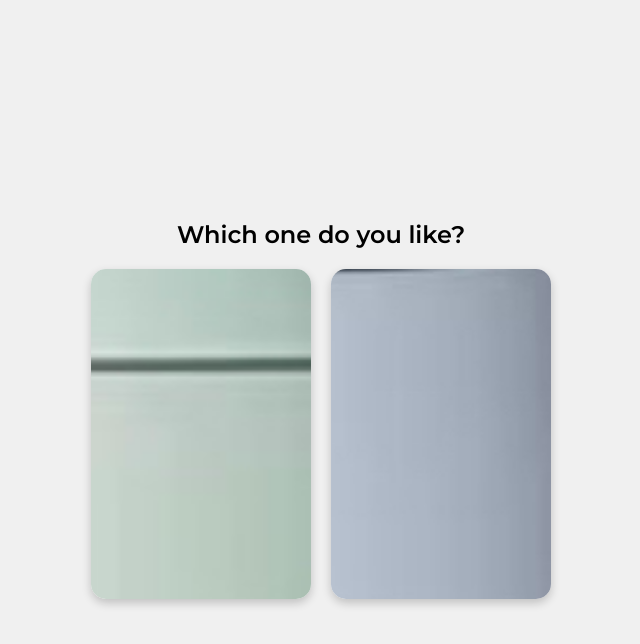
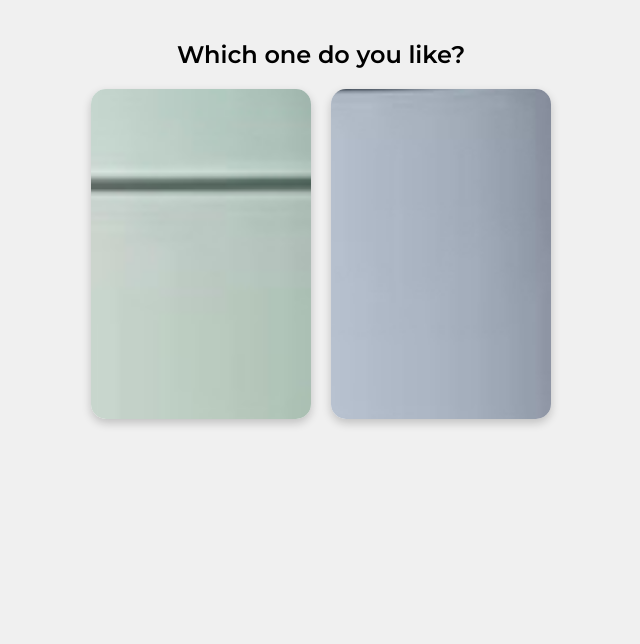
Before and after one commit to tanutchak/Thisorthat, a plain HTML site: page index.html in a window 1280 px wide. Shown: the whole page, without its empty margins (319-959 px from the left). Drawn offline with Linux system fonts and the light colour scheme.

Commit message:
Update index.html

```diff
--- a/index.html
+++ b/index.html
@@ -11,8 +11,9 @@
       display: flex;
       flex-direction: column;
       align-items: center;
-      justify-content: center;
+      justify-content: flex-start;
       min-height: 100vh;
+      padding: 20px;
       margin: 0;
       background: #f0f0f0;
     }
@@ -28,6 +29,7 @@
       gap: 20px;
       flex-wrap: wrap;
       justify-content: center;
+      margin-bottom: 20px;
     }
 
     .image-card {
@@ -40,8 +42,13 @@
       box-shadow: 0 4px 10px rgba(0,0,0,0.2);
       background: #fff;
       touch-action: pan-y;
-      transition: transform 0.2s ease;
+      transition: transform 0.2s ease, box-shadow 0.2s ease;
       cursor: pointer;
+    }
+
+    .image-card:hover {
+      transform: scale(1.03);
+      box-shadow: 0 6px 12px rgba(0,0,0,0.25);
     }
 
     .image-card img {
@@ -57,6 +64,24 @@
       border-radius: 15px;
       box-shadow: 0 4px 10px rgba(0,0,0,0.2);
     }
+
+    #restartBtn {
+      display: none;
+      margin-top: 20px;
+      padding: 12px 24px;
+      font-size: 16px;
+      font-weight: 600;
+      border: none;
+      border-radius: 8px;
+      background-color: #4a90e2;
+      color: white;
+      cursor: pointer;
+      transition: background-color 0.3s ease;
+    }
+
+    #restartBtn:hover {
+      background-color: #357bd1;
+    }
   </style>
 </head>
 <body>
@@ -67,40 +92,61 @@
     <div class="image-card" id="rightCard"><img src="" alt="Right" /></div>
   </div>
 
+  <button id="restartBtn">🔁 เริ่มใหม่</button>
+
   <script>
-    // Load images from "image" folder: image/1.png to image/13.png
     const images = Array.from({ length: 13 }, (_, i) => `image/${i + 1}.png`);
 
-    let currentIndex = 2;
-    let currentWinner = images[0];
-    let currentChallenger = images[1];
-
+    let currentIndex, currentWinner, currentChallenger;
     const leftCard = document.getElementById("leftCard");
     const rightCard = document.getElementById("rightCard");
+    const restartBtn = document.getElementById("restartBtn");
+
+    function initGame() {
+      currentIndex = 2;
+      currentWinner = images[0];
+      currentChallenger = images[1];
+      document.querySelector("h2").textContent = "Which one do you like?";
+      document.querySelector(".image-container").innerHTML = `
+        <div class="image-card" id="leftCard"><img src="" alt="Left" /></div>
+        <div class="image-card" id="rightCard"><img src="" alt="Right" /></div>
+      `;
+      restartBtn.style.display = "none";
+
+      bindCards();
+      renderImages();
+    }
 
     function renderImages() {
-      leftCard.querySelector("img").src = currentWinner;
-      rightCard.querySelector("img").src = currentChallenger;
+      document.getElementById("leftCard").querySelector("img").src = currentWinner;
+      document.getElementById("rightCard").querySelector("img").src = currentChallenger;
     }
 
     function nextRound(winner) {
       currentWinner = winner;
       if (currentIndex >= images.length) {
-        document.querySelector("h2").textContent = "You choose:";
+        document.querySelector("h2").textContent = "ภาพที่คุณเลือกคือ:";
         document.querySelector(".image-container").innerHTML = `
-          <img src="${currentWinner}" class="final-image" alt="winner" />
+          <img src="${currentWinner}" class="final-image" alt="Winner" />
         `;
+        restartBtn.style.display = "block";
         return;
       }
       currentChallenger = images[currentIndex++];
       renderImages();
     }
 
-    // Click fallback
-    leftCard.addEventListener("click", () => nextRound(currentWinner));
-    rightCard.addEventListener("click", () => nextRound(currentChallenger));
+    function bindCards() {
+      const left = document.getElementById("leftCard");
+      const right = document.getElementById("rightCard");
 
-    // Swipe handler
+      left.addEventListener("click", () => nextRound(currentWinner));
+      right.addEventListener("click", () => nextRound(currentChallenger));
+
+      addSwipeListener(left, true);
+      addSwipeListener(right, false);
+    }
+
     function addSwipeListener(card, isLeftCard) {
       let startX = 0;
       let moved = false;
@@ -129,10 +175,9 @@
       });
     }
 
-    addSwipeListener(leftCard, true);
-    addSwipeListener(rightCard, false);
+    restartBtn.addEventListener("click", initGame);
 
-    renderImages();
+    initGame();
   </script>
 </body>
 </html>
```
